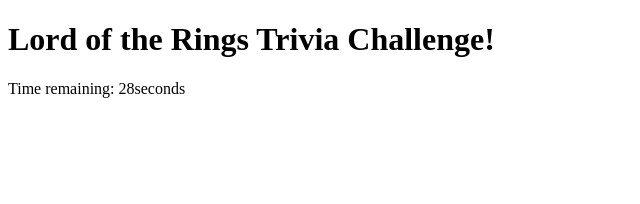
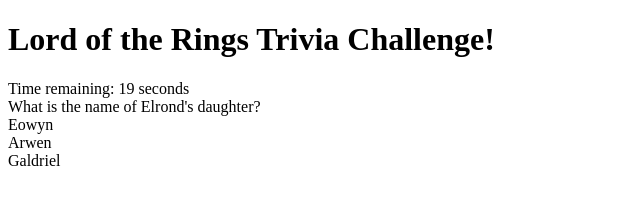
Before and after one commit to nicolehouston/TriviaGame, a plain HTML site: page index.html in a window 1280 px wide. Both pictures are taken after a click on the button "Start". Shown: the whole page, without its empty margins (0-640 px from the left). Drawn offline with nearby package versions, Linux system fonts and the light colour scheme.

Commit message:
Worked out what happens if timer runs out on the question and how to see if the correct answer has been chosen by the user

```diff
--- a/assets/javascript/app.js
+++ b/assets/javascript/app.js
@@ -1,39 +1,73 @@
 // Create variables
-var counter = 0;
-var showQuestion;
-var time = 30;
+var showTimer;
+var time = 20;
 var timerRunning = false;
+var index = 0;
 
 // Create an array with question objects
 var questions = [
-    {q:"What is the name of Elrond's daughter?", a:["Eowyn", "Arwen", "Galdriel"]},
-    {q:"How old is Bilbo Baggins turning at the beginning of the 'Fellowship of the Ring'?", a:["111", "100", "185"]}
+    {q:"What is the name of Elrond's daughter?", a:["Eowyn", "Arwen", "Galdriel"], correctAnswer: "Arwen"},
+    {q:"How old is Bilbo Baggins turning at the beginning of the 'Fellowship of the Ring'?", a:["111", "121", "185"], correctAnswer: "111"}
 ];
 
-// Create an array with the correct answers
-var answers = ["Arwen", "111"];
+// Create functions
+function displayQuestion(){
+    $("#question").text(questions[index].q);
+    $("#answer1").val(questions[index].a[0]);
+    $("#answer1").text(questions[index].a[0]);
+    $("#answer2").val(questions[index].a[1]);
+    $("#answer2").text(questions[index].a[1]);
+    $("#answer3").val(questions[index].a[2]);
+    $("#answer3").text(questions[index].a[2]);
+}
 
+function stopTimer(){
+    timerRunning = false;
+    clearInterval(showTimer);
+}
+
+// Function that clears the question and answer choices to reveal the correct answer
+function revealAnswer(){
+    $("#question").text('');
+    $("#answer1").text('');
+    $("#answer2").text('');
+    $("#answer3").text('');
+}
+
+function countDown(){
+    $("#timeRemaining").text("Time remaining: " + time + " seconds");
+    if(time === 0){
+        stopTimer();
+        revealAnswer();
+        $("#revealAnswer").text("Out of time! The correct answer is: " + answers[index]);
+        index++;
+        setTimeout(startRound, 3000);
+    }
+    time--;
+}
+// Create a function that begins each round with a new question and starts the timer over again
+function startRound(){
+    displayQuestion();
+    time = 20;
+    $("#timeRemaining").text("Time remaining: " + time + " seconds");
+    if (!timerRunning){
+        showTimer = setInterval(countDown, 1000);
+        timerRunning = true;
+    }
+
+}
+
+$(".answers").click(function(){
+    stopTimer();
+    if ($(this).val() === questions[index].correctAnswer){
+        alert("hello");
+    }
+
+})
 
 // Function that begins the game when the user hits the start button
+//========================================================================================================
 $("#startButton").click(function(){
     $(".start").empty();
     startRound();
 })
-
-function nextQuestion(){
-
-
-}
-
-function countDown(){
-    time--;
-    $("#timeRemaining").text("Time remaining: " + time + "seconds");
-}
-
-function startRound(){
-    if (!timerRunning){
-        showQuestion = setInterval(countDown, 1000);
-        timerRunning = true;
-    }
-
-}
--- a/index.html
+++ b/index.html
@@ -16,9 +16,12 @@
     </div>
 
     <div class="container">
-        <div id='answers'></div>
+        <div id='timeRemaining'></div>
         <div id='question'></div>
-        <div id='timeRemaining'></div>
+        <div class='answers' id='answer1'></div>
+        <div class='answers' id='answer2'></div>
+        <div class='answers' id='answer3'></div>
+        <div id='revealAnswer'></div>
 
     </div>
 
```
